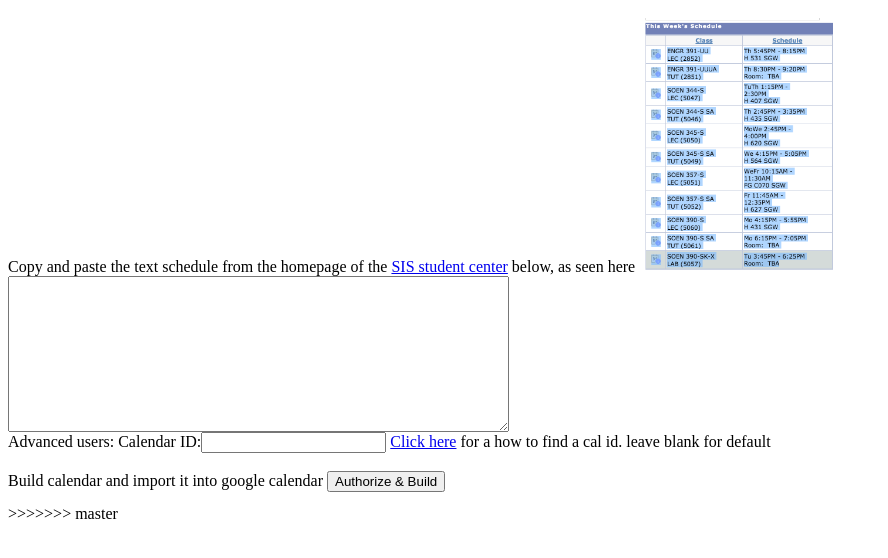
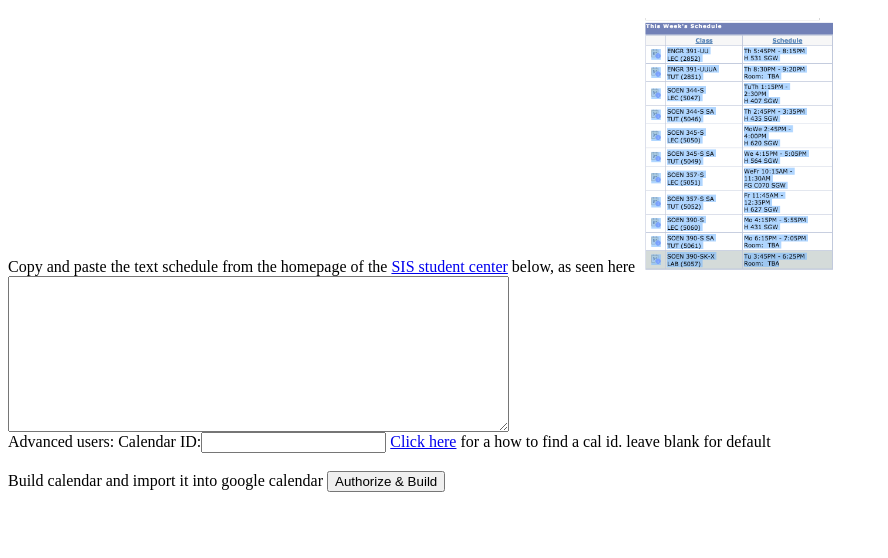
Before and after one commit to starvator/SIS-Schedule-to-Google-Cal, a plain HTML site: page index.html in a window 1280 px wide. Shown: the part 48-606 px from the top of the page, without its empty margins (0-888 px from the left). Drawn offline with Linux system fonts and the light colour scheme.

Commit message:
remove master comment

```diff
--- a/index.html
+++ b/index.html
@@ -279,4 +279,3 @@ function parse(){
     <pre id="output"></pre>
   </body>
 </html>
->>>>>>> master
```
